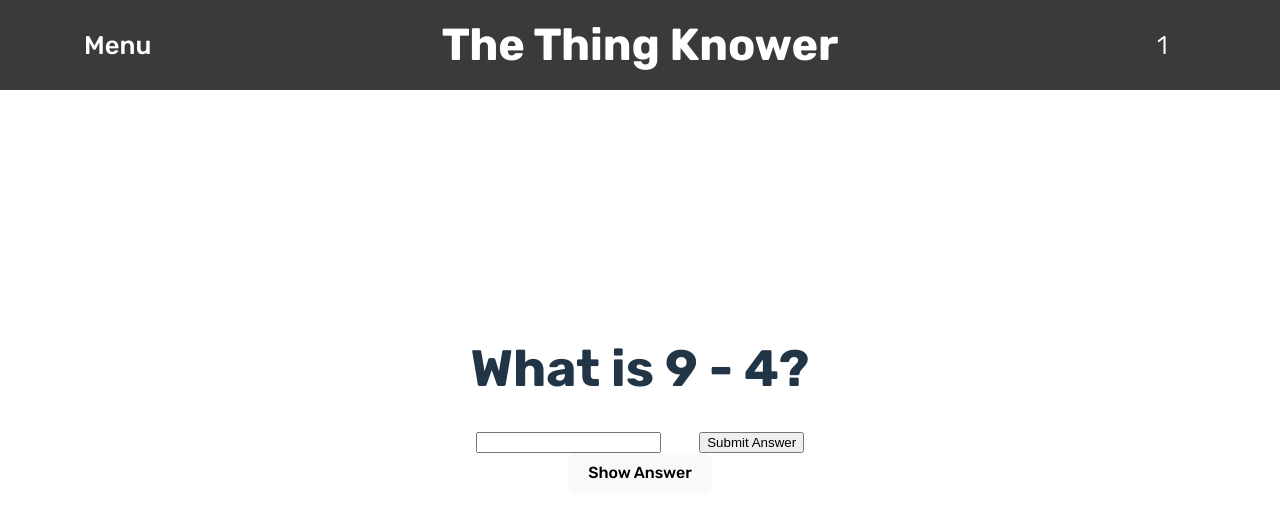
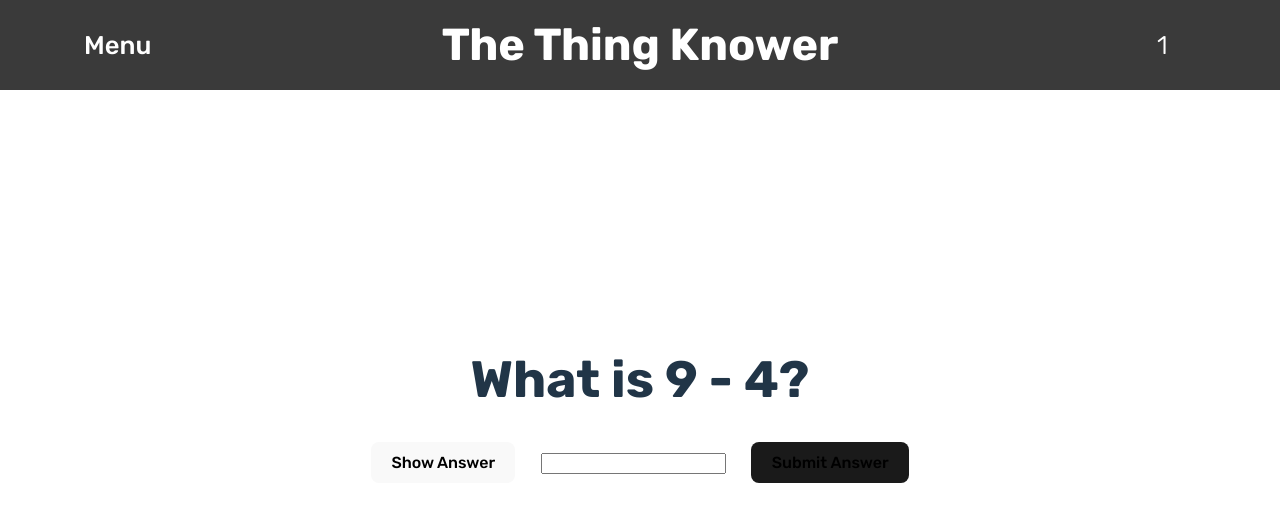
Before and after one commit to FtpApoc/The-Thing-Knower, a React (Vite) app: page /Content in a window 1280 px wide. Shown: the top 522 px of the page. Built offline with nearby package versions, Linux system fonts and the light colour scheme.

Commit message:
resolution text and colour fuctional

```diff
--- a/src/components/content/Content.css
+++ b/src/components/content/Content.css
@@ -1,12 +1,36 @@
 /* Content Component */
+.content{
+    display:flex;
+    flex-direction: column;
+    justify-content: flex-start;
+}
+
 .QnA > *{
     margin-top: 1vh;
 }
-.answer-div  *{
-    margin-inline: 1.5vw;
+.answer-div {
+    justify-self: center;
+    display: flex;
 }
-.content h2{
-    color: green;
+.answer-div button{
+    margin-inline: 1vw;
+}
+.answer-div form *{
+    margin-inline: 1vw;
+}
+.resMes{
+    align-self: flex-end
+}
+.answer-div input[type=submit] {
+    border-radius: 8px;
+    border: 1px solid transparent;
+    padding: 0.6em 1.2em;
+    font-size: 1em;
+    font-weight: 500;
+    font-family: inherit;
+    background-color: #1a1a1a;
+    cursor: pointer;
+    transition: border-color 0.25s;
 }
 
 /* Content Header */
--- a/src/components/content/Visualiser.jsx
+++ b/src/components/content/Visualiser.jsx
@@ -3,52 +3,57 @@ import { useState } from 'react';
 
 const QnA = ({answer,question,nextQuestion}) => {
     const [userAns,setUserAns] = useState("")
-    const [correct,setCorrect] = useState(null);
+    const [resolved,setResolved] = useState(null);
+    const [resolutionMessage, setResolutionMessage] = useState(null);
+    let correct = null
 
     const submitAnswer = (event) => {
         event.preventDefault()
         const uAnswer = document.getElementById("testInput")
 
         if (uAnswer.value == String(answer)){
-            setCorrect(true)
+            correct = true
             handleResolved()
         } else if (uAnswer.value == "idk"){
-            setUserAns("");
             handleResolved()
-        } else{
-            setCorrect(false)
+        } else {
+            setResolved(false)
         }
 
     }
 
-    const handleCorrect = () => {
-        console.log("Correct") //This Is Never Activating
-    }
+    const handleResolved = () => {
+        setResolved(true)
+        setResolutionMessage(
+            correct
+            ? <h2 className="resMes" style={{color:'green'}}>That Is Correct!</h2>
+            : <h2 className="resMes" style={{color:'red'}}>The Answer was {answer}</h2>
+        )
 
-    const handleIncorrect = () => {
-        console.log("Incorrect")
-    }
-
-    const handleResolved = () => {
-        correct ? handleCorrect() : handleIncorrect()
 
         setTimeout(() => {
-            setCorrect(false)
+            setResolved(false)
             setUserAns("");
             nextQuestion();
-        },1200)
+        },12000)
     }
 
 
 
 
     return (
+        <div className="content">
             <div className="QnA">
                 <div className="question-div">
                     <h1>{question}</h1>
                 </div>
                 <div className="answer-div">
+
+                    <button onClick={handleResolved}>Show Answer</button>
+
                     <form onSubmit={(e) => {submitAnswer(e)}}>
+
+
                         <input
                         id="testInput"
                         value={userAns}
@@ -58,12 +63,9 @@ const QnA = ({answer,question,nextQuestion}) => {
                         <input type='submit' value={"Submit Answer"} />
 
                     </form>
-
-                <button onClick={handleResolved}>Show Answer</button>
-
                 </div>
-
-            {correct && <h2>That Is Correct!</h2>}
+            </div>
+            {resolved && resolutionMessage}
         </div>
      );
 }
```
Lines whose indentation alone changed are shown as unchanged.
